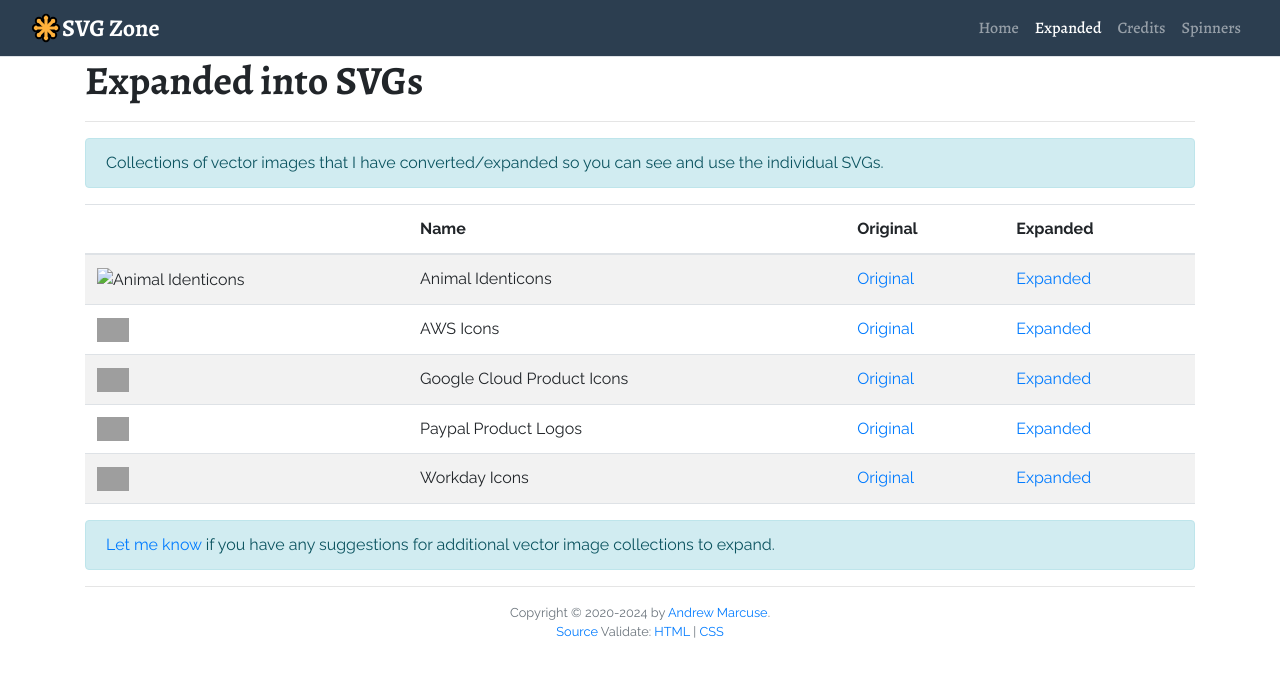
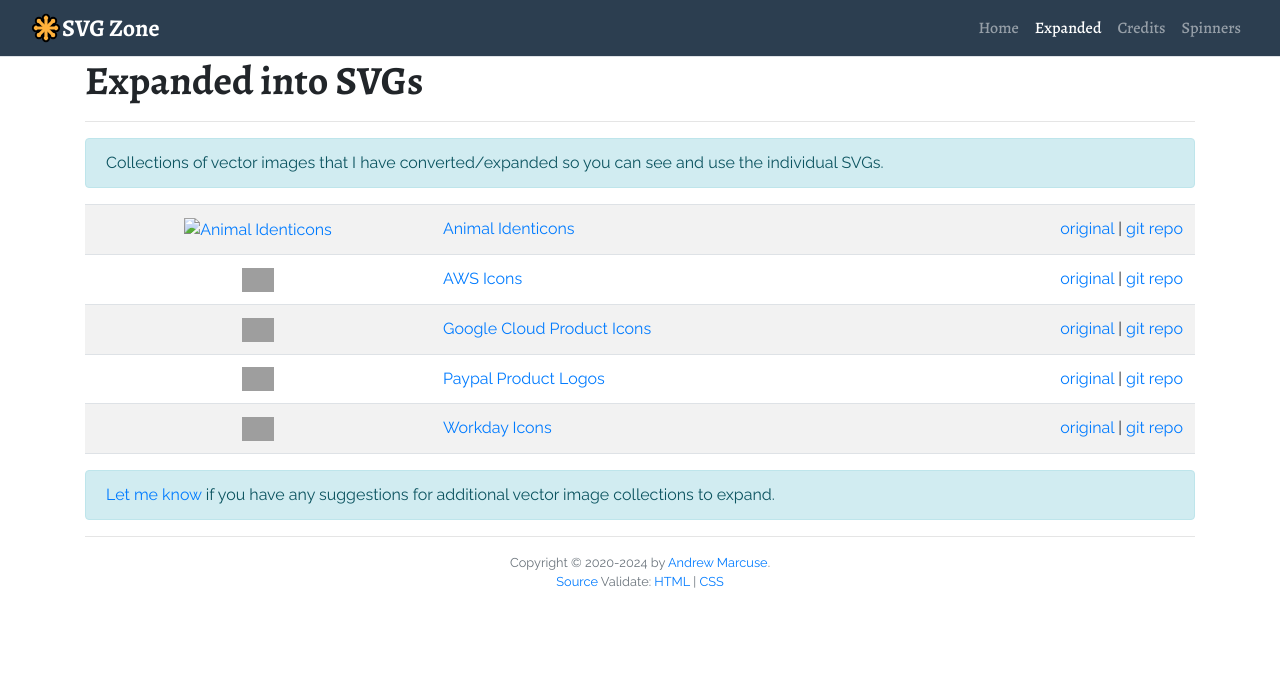
Before and after one commit to VectorLogoZone/svgzone, a Jekyll site: the page built from docs/expanded.html, in a window 1280 px wide. Shown: the top 677 px of the page. Built offline with Jekyll 4.4.1, drawn with Linux system fonts in a browser that asks for light colours; nearby versions of some CDN libraries; library files that are not in the unit come from our copies; a script that is not in the unit is left out; grey boxes are pictures that could not be loaded.

Commit message:
UPDATE: tweaks to expanded page

```diff
--- a/docs/_data/expanded.yaml
+++ b/docs/_data/expanded.yaml
@@ -2,23 +2,28 @@
   url: https://github.com/camelmasa/animal-identicon-js/
   image: https://animal-identicons.svg.zone/favicon.svg
   expanded: https://animal-identicons.svg.zone/
+  git: https://github.com/AwesomeLogos/animal-identicons
 
 - name: AWS Icons
   url: https://design.workday.com/
   image: https://www.vectorlogo.zone/logos/amazon_aws/amazon_aws-icon.svg
   expanded: https://aws-icons.svg.zone/
+  git: https://github.com/AwesomeLogos/aws-icons
 
 - name: Google Cloud Product Icons
   url: https://cloud.google.com/icons
   image: https://www.vectorlogo.zone/logos/google_cloud/google_cloud-icon.svg
   expanded: https://gcp-icons.svg.zone/
+  git: https://github.com/AwesomeLogos/google-cloud-icons
 
 - name: Paypal Product Logos
   url: https://www.npmjs.com/package/@paypal/sdk-logos
   image: https://www.vectorlogo.zone/logos/paypal/paypal-icon.svg
   expanded: https://paypal-sdk-logos.svg.zone/
+  git: https://github.com/AwesomeLogos/paypal-sdk-logos
 
 - name: Workday Icons
   url: https://www.npmjs.com/search?q=workday%20icons
   image: https://www.vectorlogo.zone/logos/workday/workday-icon.svg
   expanded: https://workday-icons.svg.zone/
+  git: https://github.com/AwesomeLogos/workday-icons
--- a/docs/expanded.html
+++ b/docs/expanded.html
@@ -6,21 +6,15 @@
 </div>
 
 <table class="table table-striped border-bottom">
-	<thead>
-		<tr>
-			<th></th>
-			<th>Name</th>
-			<th>Original</th>
-			<th>Expanded</th>
-		</tr>
-	</thead>
 	<tbody>
 		{% for item in site.data.expanded %}
 		<tr>
-			<td><img src="{{item.image}}" alt="{{item.name}}" style="height: 1.5em;"></td>
-			<td>{{item.name}}</td>
-			<td><a href="{{item.url}}">Original</a></td>
-			<td><a href="{{item.expanded}}">Expanded</a></td>
+			<td class="text-center"><a href="{{item.url}}"><img src="{{item.image}}" alt="{{item.name}}" style="height: 1.5em;"></a></td>
+			<td><a href="{{item.expanded}}">{{item.name}}</a></td>
+			<td class="text-right">
+				<a href="{{item.url}}">original</a>
+				| <a href="{{item.git}}">git repo</a>
+			</td>
 		</tr>
 		{% endfor %}
 	</tbody>
```
